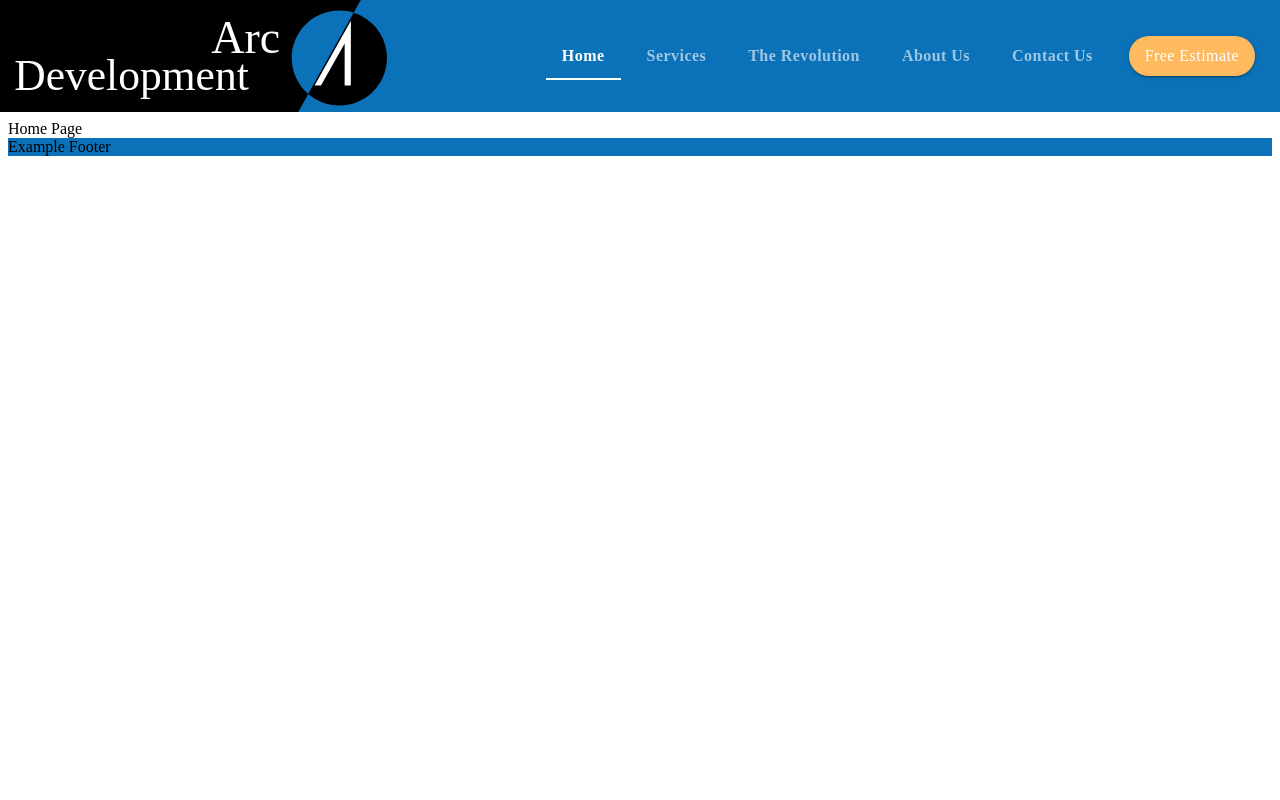
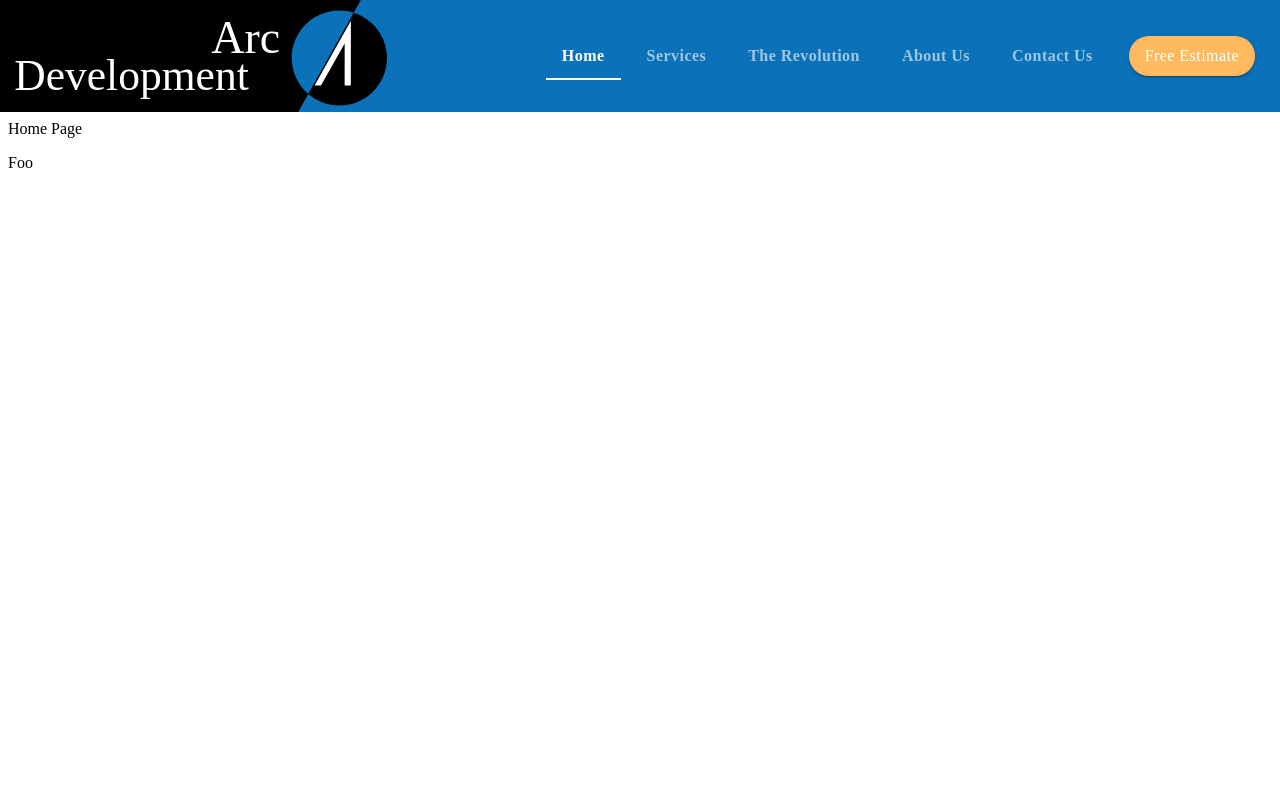
Before and after one commit to monello/hifi-material-ui, a React (Create React App) app: page / in a window 1280 px wide. Shown: the top 800 px of the page. Built offline with nearby package versions, Linux system fonts and the light colour scheme; the HTML template or start-up script is replaced by a standard one.

Commit message:
Added some forced height to our temp Home content to see footer as the bottom of the page

```diff
--- a/src/components/App.js
+++ b/src/components/App.js
@@ -12,7 +12,7 @@ function App() {
       <BrowserRouter>
         <Header />
         <Switch>
-          <Route exact path="/" component={() => <div>Home Page</div>}></Route>
+          <Route exact path="/" component={() => <div style={{ height: "900px" }}>Home Page<p>Foo</p></div>}></Route>
           <Route exact path="/services" component={() => <div>Services Page</div>}></Route>
           <Route exact path="/customsoftware" component={() => <div>Custom Software Page</div>}></Route>
           <Route exact path="/mobileapps" component={() => <div>Mobile Apps Page</div>}></Route>
```
